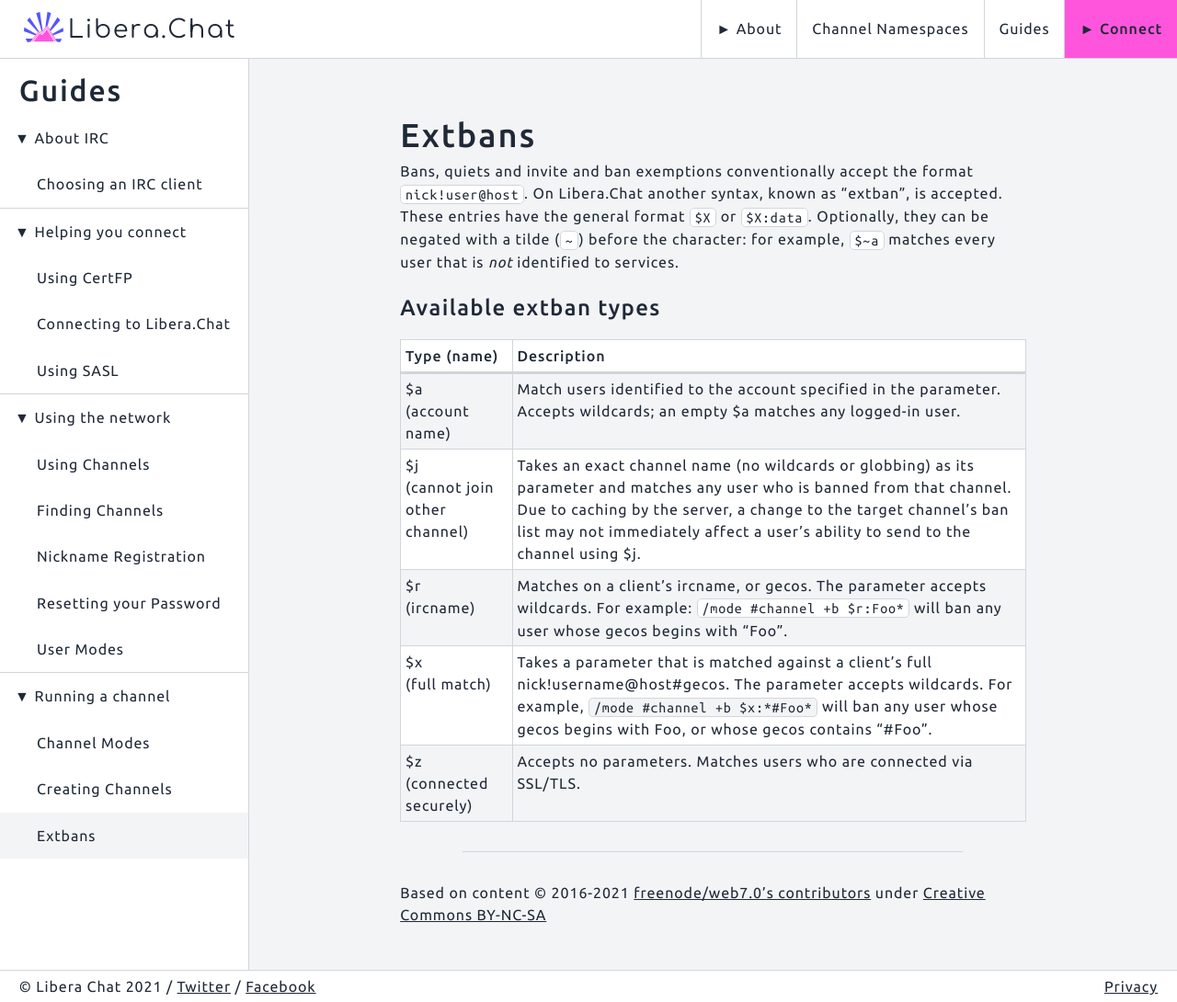
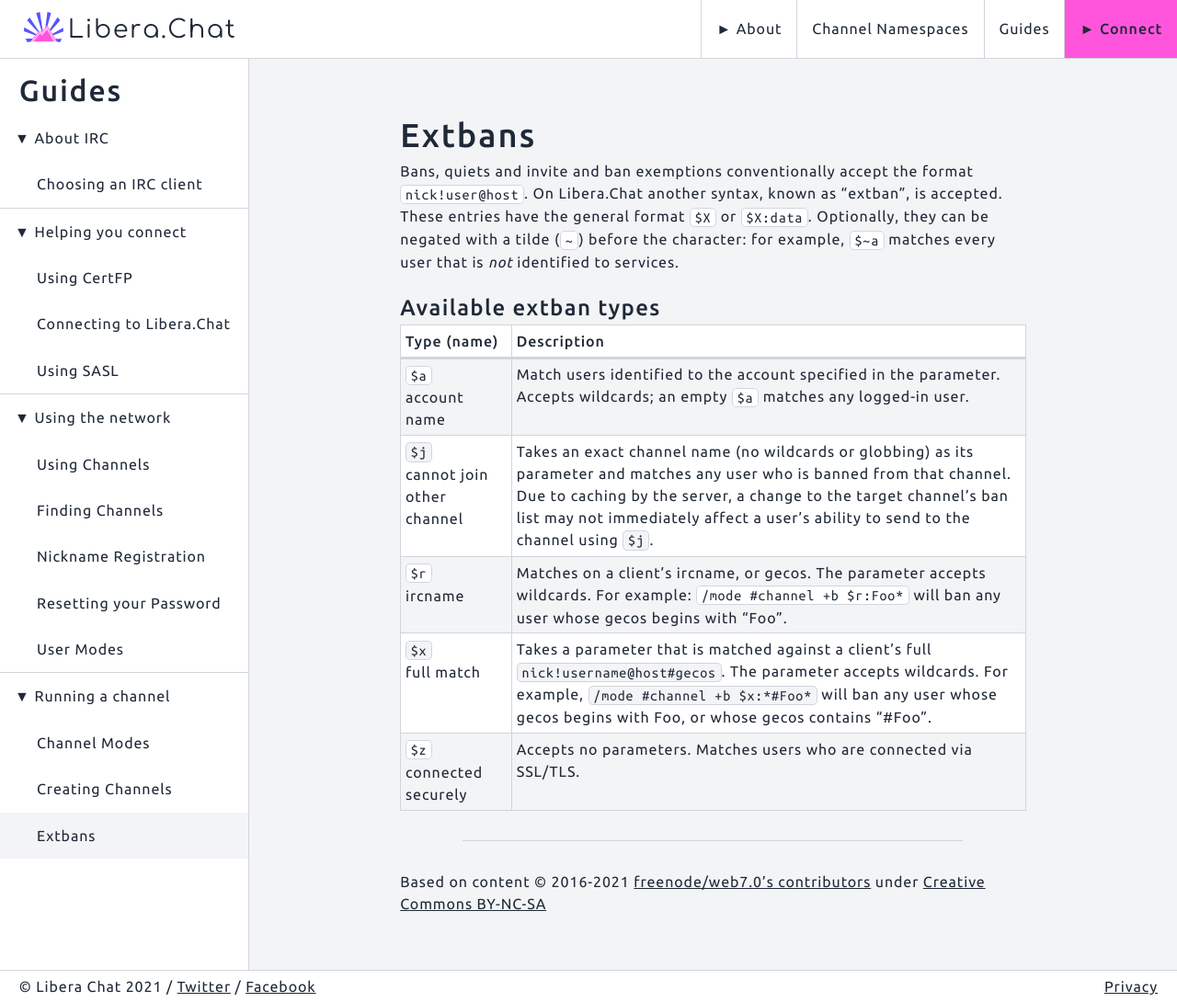
Before and after one commit to Libera-Chat/libera-chat.github.io, a Jekyll site: the page built from content/_guides/extbans.md, in a window 1280 px wide and 1090 px high. Shown: the whole window at 92% size. Built offline with Jekyll 4.4.1, drawn with Linux system fonts in a browser that asks for light colours.

Commit message:
include extbans in generated tables

```diff
--- a/_includes/modetable.md
+++ b/_includes/modetable.md
@@ -3,14 +3,26 @@
 <table>
   <thead>
     <tr>
+      {% if include.modes[0].type %}
+      <th>Type (name)</th>
+      {% else %}
       <th>Mode (name)</th>
+      {% endif %}
       <th>Description</th>
     </tr>
   </thead>
   <tbody>
     {% for mode in include.modes %}
     <tr>
-      <td>{{ mode.mode }}<br/>({{ mode.name }})</td>
+      <td>
+        {% if mode.type %}
+        <code>{{ mode.type }}</code>
+        {% else %}
+        <code>{{ mode.mode }}</code>
+        {% endif %}
+        <br/>
+        {{ mode.name }}
+      </td>
       <td>{{ mode.description | markdownify }}</td>
     </tr>
     {% endfor %}
--- a/content/_guides/extbans.md
+++ b/content/_guides/extbans.md
@@ -13,14 +13,4 @@
 
 ## Available extban types
 
-{::nomarkdown}<div class="table">{:/}
-
-| Type (name) | Description |
-| ----------- | ----------- |
-| $a<br>(account name) | Match users identified to the account specified in the parameter. Accepts wildcards; an empty $a matches any logged-in user. |
-| $j<br>(cannot join other channel) | Takes an exact channel name (no wildcards or globbing) as its parameter and matches any user who is banned from that channel. Due to caching by the server, a change to the target channel's ban list may not immediately affect a user's ability to send to the channel using $j. |
-| $r<br>(ircname) | Matches on a client's ircname, or gecos. The parameter accepts wildcards. For example: `/mode #channel +b $r:Foo*` will ban any user whose gecos begins with "Foo". |
-| $x<br>(full match) | Takes a parameter that is matched against a client's full nick!username@host#gecos. The parameter accepts wildcards. For example, `/mode #channel +b $x:*#Foo*` will ban any user whose gecos begins with Foo, or whose gecos contains "#Foo". |
-| $z<br>(connected securely) | Accepts no parameters. Matches users who are connected via SSL/TLS. |
-
-{::nomarkdown}</div>{:/}
+{%- include modetable.md modes=site.data.extbans -%}
```
Also changed, not shown: _data/extbans.yml (added, +29 -0 lines).
